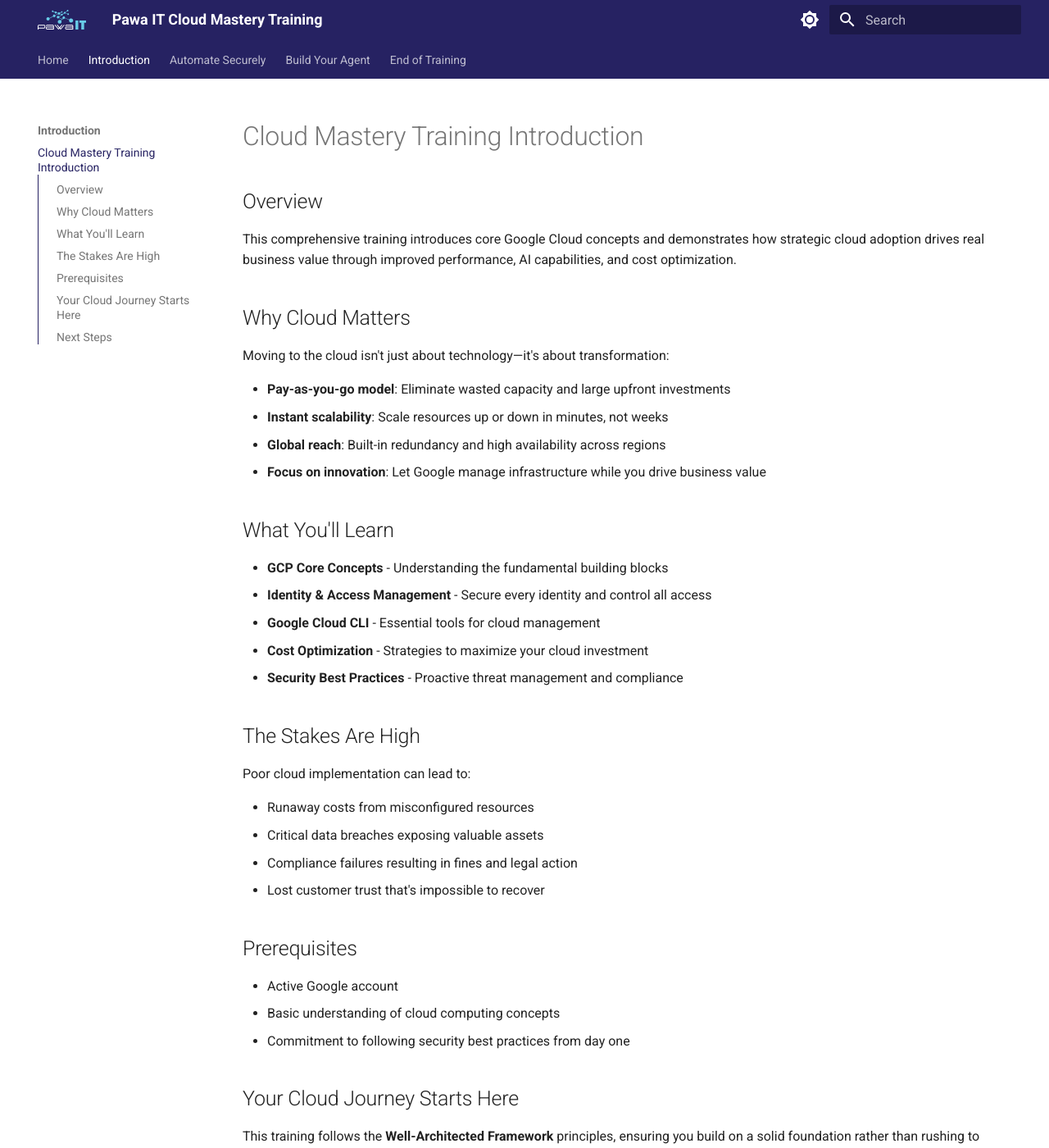
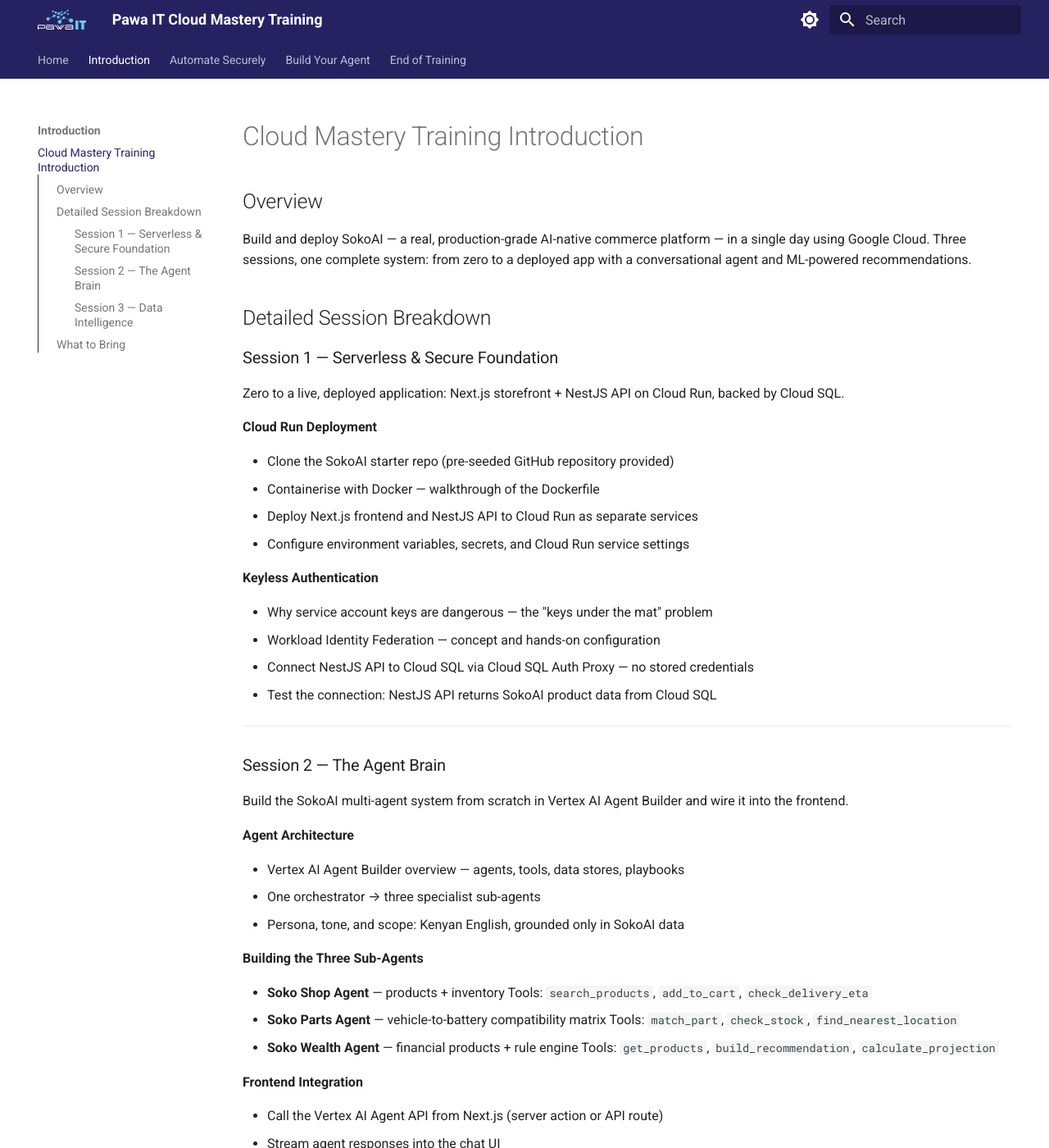
Before and after one commit to Pawa-IT-Solutions/cloud-mastery-docs-2026, an MkDocs documentation site: the page built from docs/introduction.md, in a window 1280 px wide and 1400 px high. Shown: the whole window at 82% size. Built offline with MkDocs 1.6.1 and Material for MkDocs 9.7.7, drawn with Linux system fonts in a browser that asks for light colours; some of the changed text lies outside the part shown.

```diff
--- a/docs/introduction.md
+++ b/docs/introduction.md
@@ -1,41 +1,90 @@
 # Cloud Mastery Training Introduction
 
 ## Overview
-This comprehensive training introduces core Google Cloud concepts and demonstrates how strategic cloud adoption drives real business value through improved performance, AI capabilities, and cost optimization.
+Build and deploy SokoAI — a real, production-grade AI-native commerce platform — in a single day using Google Cloud. Three sessions, one complete system: from zero to a deployed app with a conversational agent and ML-powered recommendations.
 
-## Why Cloud Matters
-Moving to the cloud isn't just about technology—it's about transformation:
+## Detailed Session Breakdown
 
-- **Pay-as-you-go model**: Eliminate wasted capacity and large upfront investments
-- **Instant scalability**: Scale resources up or down in minutes, not weeks
-- **Global reach**: Built-in redundancy and high availability across regions
-- **Focus on innovation**: Let Google manage infrastructure while you drive business value
+### Session 1 — Serverless & Secure Foundation
+Zero to a live, deployed application: Next.js storefront + NestJS API on Cloud Run, backed by Cloud SQL.
 
-## What You'll Learn
-* **GCP Core Concepts** - Understanding the fundamental building blocks
-* **Identity & Access Management** - Secure every identity and control all access
-* **Google Cloud CLI** - Essential tools for cloud management
-* **Cost Optimization** - Strategies to maximize your cloud investment
-* **Security Best Practices** - Proactive threat management and compliance
+**Cloud Run Deployment**
 
-## The Stakes Are High
-Poor cloud implementation can lead to:
+- Clone the SokoAI starter repo (pre-seeded GitHub repository provided)
+- Containerise with Docker — walkthrough of the Dockerfile
+- Deploy Next.js frontend and NestJS API to Cloud Run as separate services
+- Configure environment variables, secrets, and Cloud Run service settings
 
-- Runaway costs from misconfigured resources
-- Critical data breaches exposing valuable assets
-- Compliance failures resulting in fines and legal action
-- Lost customer trust that's impossible to recover
+**Keyless Authentication**
 
-## Prerequisites
-* Active Google account
-* Basic understanding of cloud computing concepts
-* Commitment to following security best practices from day one
+- Why service account keys are dangerous — the "keys under the mat" problem
+- Workload Identity Federation — concept and hands-on configuration
+- Connect NestJS API to Cloud SQL via Cloud SQL Auth Proxy — no stored credentials
+- Test the connection: NestJS API returns SokoAI product data from Cloud SQL
 
-## Your Cloud Journey Starts Here
-This training follows the **Well-Architected Framework** principles, ensuring you build on a solid foundation rather than rushing to implement without proper planning. You'll learn to be a "Cloud Architect" who designs resilient, secure, and cost-effective environments.
+---
 
-## Next Steps
-Ready to transform your approach to cloud? Let's begin with the GCP Migration Lab where theory meets practice.
+### Session 2 — The Agent Brain
+Build the SokoAI multi-agent system from scratch in Vertex AI Agent Builder and wire it into the frontend.
+
+**Agent Architecture**
+
+- Vertex AI Agent Builder overview — agents, tools, data stores, playbooks
+- One orchestrator → three specialist sub-agents
+- Persona, tone, and scope: Kenyan English, grounded only in SokoAI data
+
+**Building the Three Sub-Agents**
+
+- **Soko Shop Agent** — products + inventory
+  Tools: `search_products`, `add_to_cart`, `check_delivery_eta`
+- **Soko Parts Agent** — vehicle-to-battery compatibility matrix
+  Tools: `match_part`, `check_stock`, `find_nearest_location`
+- **Soko Wealth Agent** — financial products + rule engine
+  Tools: `get_products`, `build_recommendation`, `calculate_projection`
+
+**Frontend Integration**
+
+- Call the Vertex AI Agent API from Next.js (server action or API route)
+- Stream agent responses into the chat UI
+- Live test: send a message and watch SokoAI respond from your own agent
+
+
+---
+
+### Session 3 — Data Intelligence
+Every user action becomes a training signal. This session shows how an AI-native app gets smarter from its own usage.
+
+**The Data Pipeline**
+
+- Cloud Functions triggered by Cloud SQL events → BigQuery
+- Event schema:
+  - `session_id`, `user_id`, `query_text`, `module`
+  - `product_viewed`, `cart_action`, `order_status`
+- Walk through the pre-built pipeline — observe, don't configure from scratch
+
+**BigQuery ML Models**
+
+- K-Means clustering: segment users by behaviour (high-value, price-sensitive, parts-focused, wealth-seeking)
+- Classification model: predict browse-to-buy conversion probability
+- All in SQL — no Python, no ML framework
+
+**Closing the Loop**
+
+- BQML outputs feed back into agent recommendations (e.g. high-value segment → premium MMF products first)
+- Looker Studio dashboard: agent activity, user segments, and conversion predictions on one screen
+
+**Grand Finale**
+
+The full SokoAI system live — deployed app, conversational agent, ML-powered recommendations. The room built this today.
+
+
+---
+
+## What to Bring
+- Laptop with Docker installed (Cloud Shell fallback available)
+- A Google Cloud account — project IDs and credentials provided on the day
+- A browser with access to [Google Cloud Console](https://console.cloud.google.com)
+- Curiosity and an appetite to build something real
 
 <div class="page-nav">
   <div class="nav-item">
```
Also changed, not shown: docs/virtual-agent/sokoai-testing.md (+1 -1 lines).
